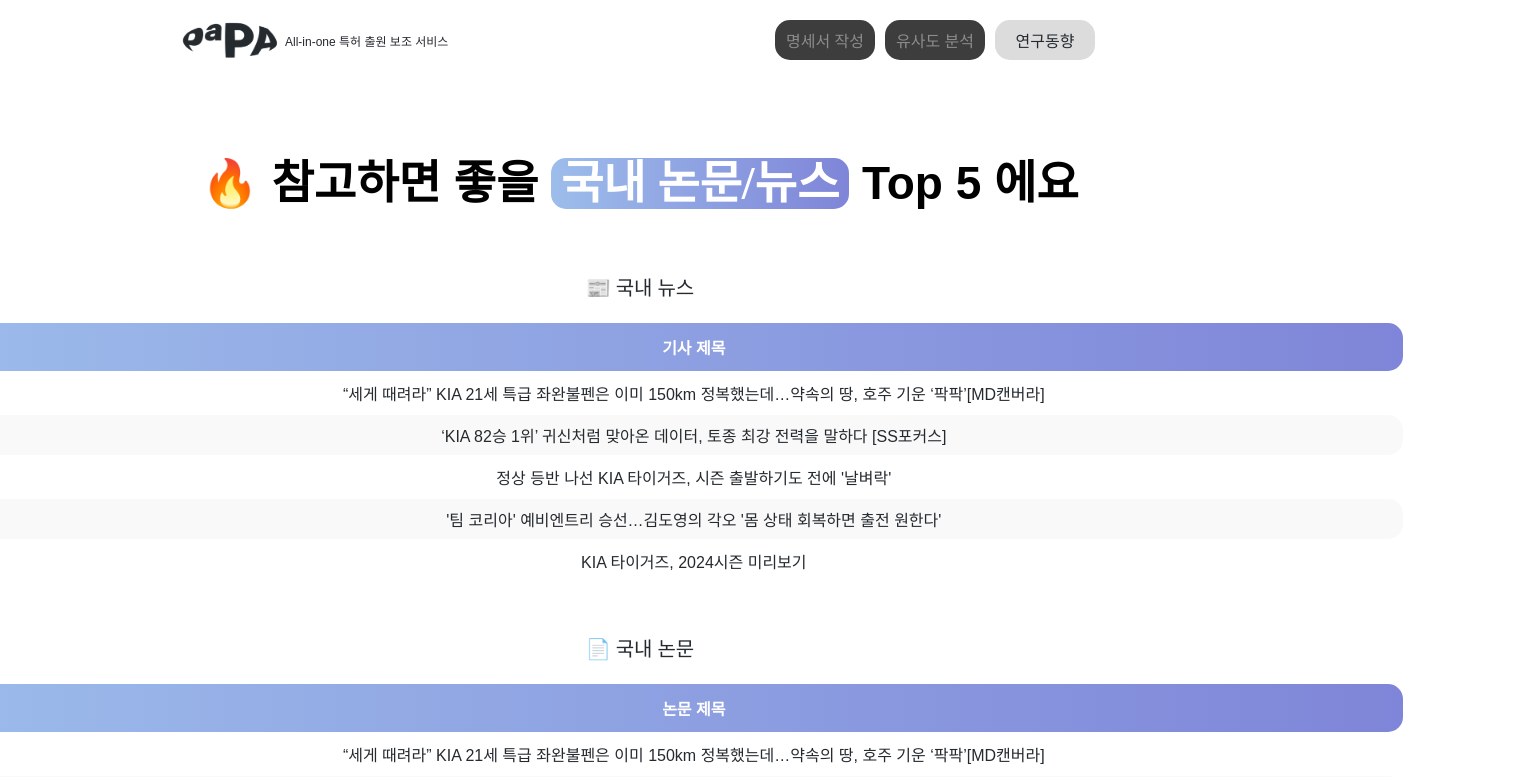
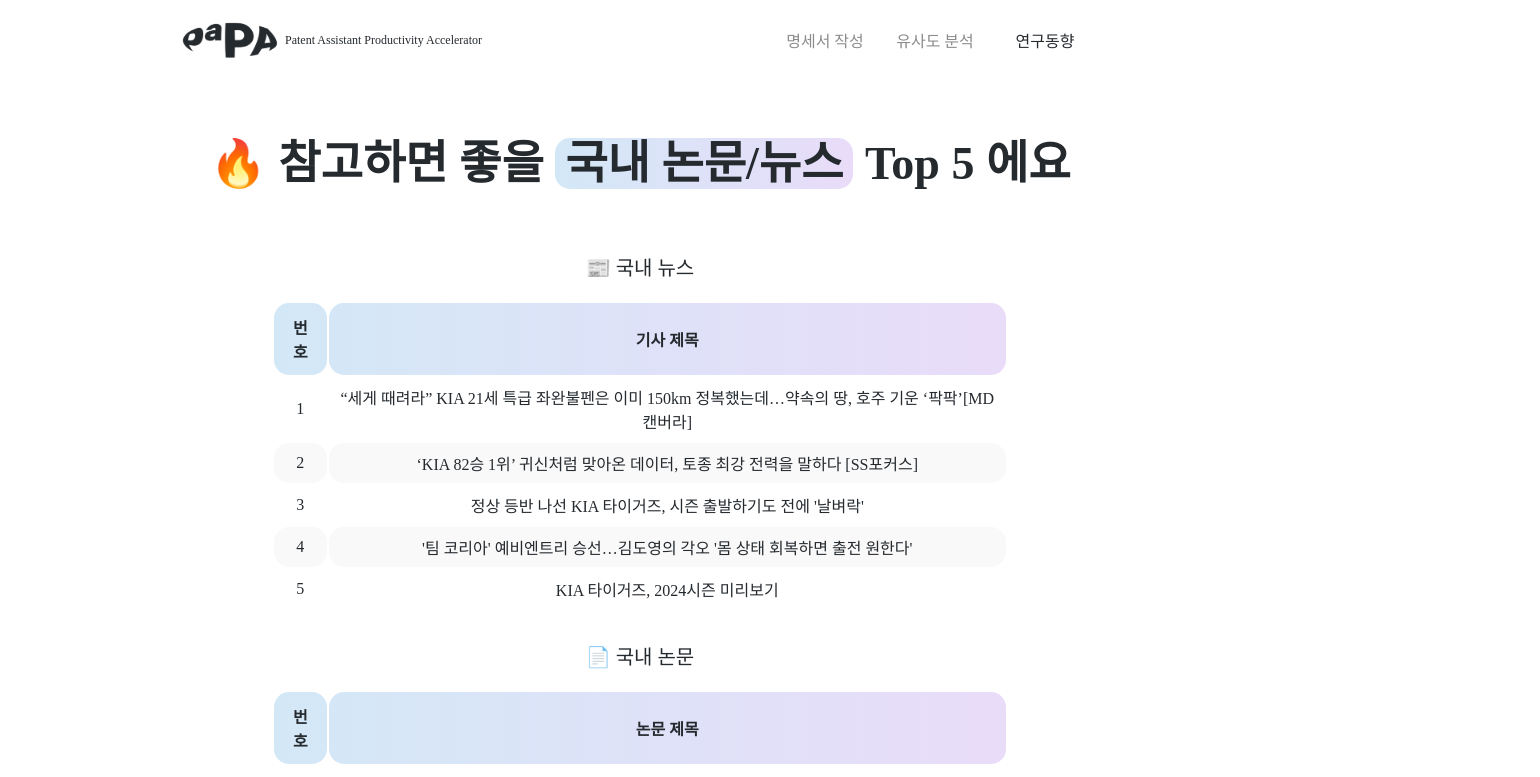
Before and after one commit to KPMG2024-PAPA/frontend, a React (Create React App) app: page /research-page-sub in a window 1280 px wide. Shown: the top 777 px of the page, 1540 px wide, since content can reach past the window. Built offline with nearby package versions, Linux system fonts and the light colour scheme.

Commit message:
feat: align desgin

```diff
--- a/src/App.css
+++ b/src/App.css
@@ -44,5 +44,5 @@
 }
 
 .link-style:hover {
-  text-decoration: underline; /* 마우스 오버 시 밑줄 표시 */
+  color: #8f96a0; /* 마우스 오버 시 밑줄 표시 */
 }
--- a/src/component/page/ResearchPageMain.jsx
+++ b/src/component/page/ResearchPageMain.jsx
@@ -22,19 +22,20 @@ const AllGlobalStyle = createGlobalStyle`
 
 /* 레이아웃 코드 */
 const Wrapper = styled.div`
-  padding: 30px;
+  padding-left: 180px;
+  padding-right: 180px;
   display: flex;
   flex-direction: column;
   align-items: center;
+  justify-content: center;
   height: auto;
-  padding-top: 20px;
 `;
 
 const SecondWrapper = styled.div`
   display: flex;
   flex-direction: column;
   align-items: center;
-  width: 85%;
+  width: 80%;
   padding-top: 30px;
 `;
 
@@ -43,30 +44,17 @@ const ThirdWrapper = styled.div`
   flex-direction: row;
   justify-content: center;
   padding-top: 10px;
-  width: 70%;
+  width: 80%;
 `;
 
 const FourthWrapper = styled.div`
   display: flex;
   flex-direction: row;
   justify-content: center;
-  width: 70%;
+  width: 80%;
   height: 130px;
   gap: 20px;
 `;
-
-
-/* 상단바- 레이아웃 코드 */
-const Header = styled.div`
-  display: flex;
-  justify-content: space-between;
-  align-items: center;
-  height: 60px;
-  background-color: #252a2f;
-  color: white;
-`;
-
-
 
 /* 상단바- 선택된 페이지 버튼*/
 const HeaderBox = styled.div`
@@ -77,7 +65,6 @@ const HeaderBox = styled.div`
     align-items: center;
     height: 40px; /* 높이 조정 */
     width: 100px;
-    background: #dcdcdc;
     margin-left: 5px;
     margin-right: 5px;
 `;
@@ -86,6 +73,14 @@ const HeaderBoxText = styled.p`
   font-size: 16px;
   text-align: center;
   color: #252a2f;
+  font-family: 'Pretendard-ExtraBold';
+`;
+
+const HeaderBoxTextNone = styled.p`
+  font-size: 16px;
+  text-align: center;
+  color: #8c8c8c;
+  font-family: 'Pretendard-ExtraBold';
 `;
 
 const ClickableBox = styled(HeaderBox)`
@@ -93,36 +88,6 @@ const ClickableBox = styled(HeaderBox)`
   transition: background-color 0.3s ease;
   &:hover {
     background-color: #dcdcdc;
-  }
-`;
-
-
-/* 상단바- 선택되지 않은 페이지 */
-const HeaderBoxNone = styled.div`
-    border-radius: 15px;
-    display: flex;
-    flex-direction: column;
-    justify-content: center;
-    align-items: center;
-    height: 40px; /* 높이 조정 */
-    width: 100px;
-    background-color: #3d3d3d;
-    margin-left: 5px;
-    margin-right: 5px;
-`;
-
-const HeaderBoxTextNone = styled.p`
-  font-size: 16px;
-  text-align: center;
-  color: #8c8c8c;
-  /* justify-content와 align-items 제거 */
-`;
-
-const ClickableBoxNone = styled(HeaderBoxNone)`
-  cursor: pointer;
-  transition: background-color 0.3s ease; // 배경 색상 변화에 애니메이션 효과를 추가합니다.
-  &:hover {
-    background-color: #dcdcdc; // 여기서 원하는 색상으로 바꿉니다.
   }
 `;
 
@@ -135,11 +100,13 @@ const MainTitleText = styled.p`
     text-align: center;
     margin-bottom: 0px;
     padding-bottom: 0px;
+    color: #252a2f;
+    font-family: 'Pretendard-ExtraBold';
 `;
 
 const HighlightText = styled.span`
-    color: #FFFFFF;
-    background: linear-gradient(to right, #9dbdeb, #7f85d8);
+    color: #252a2f;
+    background: linear-gradient(to right, #d3e8f7, #e9dcf9);
     border-radius: 15px;
     padding-left: 10px;
     padding-right: 10px;
@@ -186,11 +153,11 @@ const CustomButton = styled(Button)`
   height: 100%;
   cursor: pointer;
   align-items: center;
-  background: linear-gradient(to right, #9dbdeb, #7f85d8);
+  background: linear-gradient(to right, #d3e8f7, #e9dcf9);
   color: white;
   justify-content: center;
-  box-shadow: 0px 0px 8px rgba(0, 0, 0, 0.15);
-  font-family: 'Pretendard', sans-serif;
+  box-shadow: inset 0px 0px 3px rgba(0, 0, 0, 0.1);
+  font-family: 'Pretendard-ExtraBold';
 `;
 
 
@@ -297,12 +264,12 @@ const ResearchPageMain = () => {
       <AllGlobalStyle />
       <HeaderComponent>
         {/* HeaderComponent의 RightContainer에 들어갈 내용을 children으로 전달 */}
-        <ClickableBoxNone onClick={() => navigateTo('/spec-page')}>
+        <ClickableBox onClick={() => navigateTo('/spec-page')}>
           <HeaderBoxTextNone>명세서 작성</HeaderBoxTextNone>
-        </ClickableBoxNone>
-        <ClickableBoxNone onClick={() => navigateTo('/sim-page')}>
+        </ClickableBox>
+        <ClickableBox onClick={() => navigateTo('/sim-page')}>
           <HeaderBoxTextNone>유사도 분석</HeaderBoxTextNone>
-        </ClickableBoxNone>
+        </ClickableBox>
         <ClickableBox onClick={() => navigateTo('/research-page-main')}>
           <HeaderBoxText>연구동향</HeaderBoxText>
         </ClickableBox>
--- a/src/component/page/ResearchPageSub.jsx
+++ b/src/component/page/ResearchPageSub.jsx
@@ -21,21 +21,21 @@ const AllGlobalStyle = createGlobalStyle`
 
 /* 레이아웃 코드 */
 const Wrapper = styled.div`
-  padding: 30px;
+  padding-left: 180px;
+  padding-right: 180px;
   display: flex;
   flex-direction: column;
   align-items: center;
+  justify-content: center;
   height: auto;
-  padding-top: 20px;
 `;
 
 const SecondWrapper = styled.div`
   display: flex;
   flex-direction: column;
   align-items: center;
-  width: 1800px;
+  width: 80%;
   padding-top: 30px;
-  gap: 20px;
 `;
 
 const NewsWrapper = styled.div`
@@ -44,7 +44,7 @@ const NewsWrapper = styled.div`
   justify-content: center;
   align-items: center;
   padding-top: 10px;
-  width: 85%;
+  width: 100%;
 `;
 
 const PaperWrapper = styled.div`
@@ -53,11 +53,10 @@ const PaperWrapper = styled.div`
   justify-content: center;
   align-items: center;
   padding-top: 10px;
-  width: 85%;
+  width: 100%;
 `;
 
 
-/* 상단바- 선택된 페이지 버튼*/
 const HeaderBox = styled.div`
     border-radius: 15px;
     display: flex;
@@ -66,7 +65,6 @@ const HeaderBox = styled.div`
     align-items: center;
     height: 40px; /* 높이 조정 */
     width: 100px;
-    background: #dcdcdc;
     margin-left: 5px;
     margin-right: 5px;
 `;
@@ -75,6 +73,14 @@ const HeaderBoxText = styled.p`
   font-size: 16px;
   text-align: center;
   color: #252a2f;
+  font-family: 'Pretendard-ExtraBold';
+`;
+
+const HeaderBoxTextNone = styled.p`
+  font-size: 16px;
+  text-align: center;
+  color: #8c8c8c;
+  font-family: 'Pretendard-ExtraBold';
 `;
 
 const ClickableBox = styled(HeaderBox)`
@@ -87,36 +93,6 @@ const ClickableBox = styled(HeaderBox)`
 
 
 
-/* 상단바- 선택되지 않은 페이지 */
-const HeaderBoxNone = styled.div`
-    border-radius: 15px;
-    display: flex;
-    flex-direction: column;
-    justify-content: center;
-    align-items: center;
-    height: 40px; /* 높이 조정 */
-    width: 100px;
-    background-color: #3d3d3d;
-    margin-left: 5px;
-    margin-right: 5px;
-`;
-
-const HeaderBoxTextNone = styled.p`
-  font-size: 16px;
-  text-align: center;
-  color: #8c8c8c;
-  /* justify-content와 align-items 제거 */
-`;
-
-const ClickableBoxNone = styled(HeaderBoxNone)`
-  cursor: pointer;
-  transition: background-color 0.3s ease; // 배경 색상 변화에 애니메이션 효과를 추가합니다.
-  &:hover {
-    background-color: #dcdcdc; // 여기서 원하는 색상으로 바꿉니다.
-  }
-`;
-
-
 
 /* 페이지 제목 */
 const MainTitleText = styled.p`
@@ -125,11 +101,13 @@ const MainTitleText = styled.p`
     text-align: center;
     margin-bottom: 0px;
     padding-bottom: 0px;
+    color: #252a2f;
+    font-family: 'Pretendard-ExtraBold';
 `;
 
 const HighlightText = styled.span`
-    color: #FFFFFF;
-    background: linear-gradient(to right, #9dbdeb, #7f85d8);
+    color: #252a2f;
+    background: linear-gradient(to right, #d3e8f7, #e9dcf9);
     border-radius: 15px;
     padding-left: 10px;
     padding-right: 10px;
@@ -223,12 +201,12 @@ const ResearchPageSub = () => {
       <AllGlobalStyle />
       <HeaderComponent>
         {/* HeaderComponent의 RightContainer에 들어갈 내용을 children으로 전달 */}
-        <ClickableBoxNone onClick={() => navigateTo('/spec-page')}>
+        <ClickableBox onClick={() => navigateTo('/spec-page')}>
           <HeaderBoxTextNone>명세서 작성</HeaderBoxTextNone>
-        </ClickableBoxNone>
-        <ClickableBoxNone onClick={() => navigateTo('/sim-page')}>
+        </ClickableBox>
+        <ClickableBox onClick={() => navigateTo('/sim-page')}>
           <HeaderBoxTextNone>유사도 분석</HeaderBoxTextNone>
-        </ClickableBoxNone>
+        </ClickableBox>
         <ClickableBox onClick={() => navigateTo('/research-page-main')}>
           <HeaderBoxText>연구동향</HeaderBoxText>
         </ClickableBox>
--- a/src/component/page/SimPage.jsx
+++ b/src/component/page/SimPage.jsx
@@ -23,19 +23,21 @@ const AllGlobalStyle = createGlobalStyle`
 
 /* 레이아웃 코드 */
 const Wrapper = styled.div`
-  padding: 30px;
+  padding-left: 180px;
+  padding-right: 180px;
   display: flex;
   flex-direction: column;
+  justify-content: center;
   align-items: center;
   height: auto;
-  padding-top: 20px;
 `;
 
 const SecondWrapper = styled.div`
   display: flex;
   flex-direction: row;
   justify-content: center;
-  width: 85%;
+  align-items: center;
+  width: 80%;
   height: 130px;
   padding-top: 60px;
   gap: 20px;
@@ -61,7 +63,6 @@ const HeaderBox = styled.div`
     align-items: center;
     height: 40px; /* 높이 조정 */
     width: 100px;
-    background: #dcdcdc;
     margin-left: 5px;
     margin-right: 5px;
 `;
@@ -70,6 +71,12 @@ const HeaderBoxText = styled.p`
   font-size: 16px;
   text-align: center;
   color: #252a2f;
+`;
+
+const HeaderBoxTextNone = styled.p`
+  font-size: 16px;
+  text-align: center;
+  color: #8c8c8c;
 `;
 
 const ClickableBox = styled(HeaderBox)`
@@ -82,36 +89,6 @@ const ClickableBox = styled(HeaderBox)`
 
 
 
-/* 상단바- 선택되지 않은 페이지 */
-const HeaderBoxNone = styled.div`
-    border-radius: 15px;
-    display: flex;
-    flex-direction: column;
-    justify-content: center;
-    align-items: center;
-    height: 40px; /* 높이 조정 */
-    width: 100px;
-    background-color: #3d3d3d;
-    margin-left: 5px;
-    margin-right: 5px;
-`;
-
-const HeaderBoxTextNone = styled.p`
-  font-size: 16px;
-  text-align: center;
-  color: #8c8c8c;
-  /* justify-content와 align-items 제거 */
-`;
-
-const ClickableBoxNone = styled(HeaderBoxNone)`
-  cursor: pointer;
-  transition: background-color 0.3s ease; // 배경 색상 변화에 애니메이션 효과를 추가합니다.
-  &:hover {
-    background-color: #dcdcdc; // 여기서 원하는 색상으로 바꿉니다.
-  }
-`;
-
-
 
 /* 페이지 제목 */
 const MainTitleText = styled.p`
@@ -120,11 +97,13 @@ const MainTitleText = styled.p`
     text-align: center;
     margin-bottom: 0px;
     padding-bottom: 0px;
+    color: #252a2f;
+    font-family: 'Pretendard-ExtraBold';
 `;
 
 const HighlightText = styled.span`
-    color: #FFFFFF;
-    background: linear-gradient(to right, #9dbdeb, #7f85d8);
+    color: #252a2f;
+    background: linear-gradient(to right, #d3e8f7, #e9dcf9);
     border-radius: 15px;
     padding-left: 10px;
     padding-right: 10px;
@@ -150,11 +129,11 @@ const CustomButton = styled(Button)`
   height: 100%;
   cursor: pointer;
   align-items: center;
-  background: linear-gradient(to right, #9dbdeb, #7f85d8);
+  background: linear-gradient(to right, #d3e8f7, #e9dcf9);
   color: white;
   justify-content: center;
-  box-shadow: 0px 0px 8px rgba(0, 0, 0, 0.15);
-  font-family: 'Pretendard', sans-serif;
+  box-shadow: inset 0px 0px 3px rgba(0, 0, 0, 0.1);
+  font-family: 'Pretendard-ExtraBold';
 `;
 
 const CustomTextInput = styled(TextInput)`
@@ -199,7 +178,7 @@ const Message = styled.p`
   width: 368px;
   padding: 20px;
   border-radius: 15px;
-  box-shadow: 0px 0px 8px rgba(0, 0, 0, 0.2);
+  box-shadow: inset 0px 0px 3px rgba(0, 0, 0, 0.1);
 
   @keyframes fadeInOut {
     0%, 100% { opacity: 0; }
@@ -305,18 +284,18 @@ const SimPage = () => {
       <AllGlobalStyle />
       <HeaderComponent>
         {/* HeaderComponent의 RightContainer에 들어갈 내용을 children으로 전달 */}
-        <ClickableBoxNone onClick={() => navigateTo('/spec-page')}>
+        <ClickableBox onClick={() => navigateTo('/spec-page')}>
           <HeaderBoxTextNone>명세서 작성</HeaderBoxTextNone>
-        </ClickableBoxNone>
+        </ClickableBox>
         <ClickableBox onClick={() => navigateTo('/sim-page')}>
           <HeaderBoxText>유사도 분석</HeaderBoxText>
         </ClickableBox>
-        <ClickableBoxNone onClick={() => navigateTo('/research-page-main')}>
+        <ClickableBox onClick={() => navigateTo('/research-page-main')}>
           <HeaderBoxTextNone>연구동향</HeaderBoxTextNone>
-        </ClickableBoxNone>
+        </ClickableBox>
       </HeaderComponent>
       <Wrapper>
-          <MainTitleText>🧐 <HighlightText>유사도 분석</HighlightText> 을 도와드릴게요</MainTitleText>
+          <MainTitleText>📈 <HighlightText>유사도 분석</HighlightText> 을 도와드릴게요</MainTitleText>
           <GuideText>* 현재 서비스는 한국/미국/중국/일본/유럽 다섯 국가의 특허 정보만 제공하고 있습니다</GuideText>
           <SecondWrapper>
             <CustomTextInput placeholder="텍스트를 입력해주세요"/>
--- a/src/component/page/SpecPage.jsx
+++ b/src/component/page/SpecPage.jsx
@@ -28,13 +28,15 @@ const Wrapper = styled.div`
   padding-right: 180px;
   display: flex;
   flex-direction: column;
+  align-items: center;
+  justify-content: center;
   height: auto;
 `;
-
 const SecondWrapper = styled.div`
   display: flex;
   flex-direction: row;
   justify-content: center;
+  width: 90%;
   height: 700px;
   padding-top: 60px;
   gap: 50px;
@@ -45,7 +47,6 @@ const ThirdWrapper = styled.div`
   width: 50%;
   flex-direction: column;
   align-items: flex-start;
-  //justify-content: flex-start;
   box-sizing: border-box;
 `;
 
@@ -103,6 +104,7 @@ const MainTitleText = styled.p`
     margin-bottom: 0px;
     padding-bottom: 0px;
     color: #252a2f;
+    font-family: 'Pretendard-ExtraBold';
 `;
 
 const HighlightText = styled.span`
@@ -128,25 +130,39 @@ const CustomTextInput = styled(TextInput)`
     box-sizing: border-box; // padding을 포함한 높이로 설정
 `;
 
+const ButtonContainer1 = styled.div`
+  display: flex;
+  justify-content: flex-end;
+  width: 100%;
+`;
+
 const CustomButton1 = styled(Button)`
-  padding: 11px;
+  padding: 8px;
   color: #252a2f;
   height: auto;
   background: linear-gradient(to right, #d3e8f7, #e9dcf9);
   box-shadow: inset 0px 0px 3px rgba(0, 0, 0, 0.1);
   margin-top: 20px;
-`
+`;
+
+const ButtonContainer2 = styled.div`
+  display: flex;
+  justify-content: center;
+  width: 100%;
+  gap: 10px;
+`;
 
 const CustomButton2 = styled(Button)`
   padding: 11px;
   color: #252a2f;
   height: auto;
-  background: linear-gradient(to right, #d3e8f7, #e9dcf9);
-  box-shadow: inset 0px 0px 3px rgba(0, 0, 0, 0.1);
+  background: white;
+  box-shadow: none;
   width: 25px;
-  height: 25px;
+  height: fit-content;
   margin-top: 20px;
-`
+  font-size: 20px;
+`;
 
 
 /* 본문 우측 */
@@ -165,6 +181,7 @@ const BoxText = styled.p`
   font-size: 16px;
   font-family: 'Pretendard-Medium';
   margin: 0;
+  color: #252a2f;
 `;
 
 
@@ -195,7 +212,7 @@ const Message = styled.p`
   width: 368px;
   padding: 20px;
   border-radius: 15px;
-  box-shadow: 0px 0px 8px rgba(0, 0, 0, 0.2);
+  box-shadow: inset 0px 0px 3px rgba(0, 0, 0, 0.1);
 
   @keyframes fadeInOut {
     0%, 100% { opacity: 0; }
@@ -275,20 +292,24 @@ const SpecPage = () => {
           <SecondWrapper>
             <ThirdWrapper>
               <GuideText> ☝🏻 이미지를 업로드해주세요 </GuideText>
-                <ImgUpload onFileSelect={(file) => console.log(file)} />
+              <ImgUpload onFileSelect={(file) => console.log(file)} />
               <GuideText> ✌🏻 발명품에 대한 설명을 해주세요 </GuideText>
-                <CustomTextInput placeholder="텍스트를 입력해주세요"/>
+              <CustomTextInput placeholder="텍스트를 입력해주세요"/>
+              <ButtonContainer1>
                   <CustomButton1 title='작성 요청하기' onClick={handleButtonClick} /> {/* 버튼 클릭 이벤트 핸들러 연결 */}
                       {/* 로딩 상태가 true일 때만 LoadingOverlay 컴포넌트를 렌더링 */}
                 {isLoading && <LoadingOverlay />}
+              </ButtonContainer1>
             </ThirdWrapper>
             <FourthWrapper>
-              <GuideText>📝 PAPA가 작성한 초안이에요</GuideText>
+              <GuideText>📜 PAPA가 작성한 초안이에요</GuideText>
               <Box>
                 <BoxText>여기에 이제 반환받은 명세서를 넣을거에요........</BoxText>
               </Box>
-              <CustomButton2 title='📋' />
-              <CustomButton2 title='🔃' />
+              <ButtonContainer2>
+                  <CustomButton2 title='📋' />
+                  <CustomButton2 title='🔃' />
+              </ButtonContainer2>
             </FourthWrapper>
           </SecondWrapper>
       </Wrapper>
--- a/src/component/ui/Button.jsx
+++ b/src/component/ui/Button.jsx
@@ -11,11 +11,11 @@ const StyledButton = styled.button`
     height: 32px;
     cursor: pointer;
     align-items: center;
-    background: linear-gradient(to right, #9dbdeb, #7f85d8);
+    //background: linear-gradient(to right, #9dbdeb, #7f85d8);
     color: white;
     justify-content: center;
     box-shadow: 0px 0px 8px rgba(0, 0, 0, 0.1);
-    font-family: 'Pretendard-Extrabold', sans-serif;
+    font-family: 'Pretendard-Extrabold';
 `;
 
 
--- a/src/component/ui/HeaderComponent.jsx
+++ b/src/component/ui/HeaderComponent.jsx
@@ -49,6 +49,7 @@ const HeaderText = styled.p`
   font-size: 12px;
   color: #252a2f;
   margin-left: 5px;
+  font-family: 'Pretendard-ExtraBold';
 `;
 
 const HeaderComponent = ({ children }) => {
@@ -63,7 +64,7 @@ const HeaderComponent = ({ children }) => {
         <ClickableBoxLogo onClick={() => navigateTo('/')}>
           <HeaderLogoImage src={process.env.PUBLIC_URL + '/logo/logoimg.png'}/>
         </ClickableBoxLogo>
-        <HeaderText>All-in-one 특허 출원 보조 서비스</HeaderText>
+        <HeaderText>Patent Assistant Productivity Accelerator</HeaderText>
       </LeftContainer>
       <RightContainer>
         {children} {/* RightContainer의 내용을 동적으로 받아서 렌더링 */}
--- a/src/component/ui/ImgUpload.jsx
+++ b/src/component/ui/ImgUpload.jsx
@@ -25,6 +25,7 @@ const UploadArea = styled.div`
   height: 100px;
   box-sizing: border-box;
   box-shadow: inset 0px 0px 3px rgba(0, 0, 0, 0.1); /* 내부 그림자 효과 추가 */
+  font-family: 'Pretendard-ExtraBold';
 `;
 
 const HiddenInput = styled.input`
@@ -37,6 +38,7 @@ const PreviewContainer = styled.div`
   align-items: center; // 가운데 정렬
   //gap: 10px; // 아이템 간 간격 설정
   width: 50%;
+  font-family: 'Pretendard-ExtraBold';
 `;
 
 const PreviewImage = styled.img`
@@ -44,6 +46,7 @@ const PreviewImage = styled.img`
   max-height: 200px; // 이미지 최대 높이 조정
   //border-radius: 10px; // 이미지 둥근 모서리 추가
   box-shadow: 0px 0px 8px rgba(0, 0, 0, 0.3); /* 그림자 효과 추가 */
+  font-family: 'Pretendard-ExtraBold';
 `;
 
 const FileName = styled.p`
--- a/src/component/ui/Table.jsx
+++ b/src/component/ui/Table.jsx
@@ -5,29 +5,36 @@ import styled from 'styled-components';
 const StyledTable = styled.table`
   width: 85%;
   border-radius: 15px;
+  font-family: 'Pretendard-ExtraBold';
 `;
 
 const StyledThead = styled.thead`
-  background: linear-gradient(to right, #9dbdeb, #7f85d8);
+  background: linear-gradient(to right, #d3e8f7, #e9dcf9);
   text-align: center;
   border-radius: 15px;
+  font-family: 'Pretendard-ExtraBold';
 `;
 
 const StyledTh = styled.th`
   padding: 12px;
-  color: white;
+  color: #252a2f;
   text-align: center;
   border-radius: 15px;
+  font-family: 'Pretendard-ExtraBold';
 `;
 
 const StyledTd = styled.td`
   padding: 8px;
   text-align: center;
   border-radius: 15px;
+  font-family: 'Pretendard-ExtraBold';
+  color: #252a2f;
 `;
 
 const StyledTr = styled.tr`
   border-radius: 15px;
+  font-family: 'Pretendard-ExtraBold';
+  color: #252a2f;
   &:nth-child(even) {
     background-color: #f9f9f9;
   }
```
Also changed, not shown: public/output.png.
